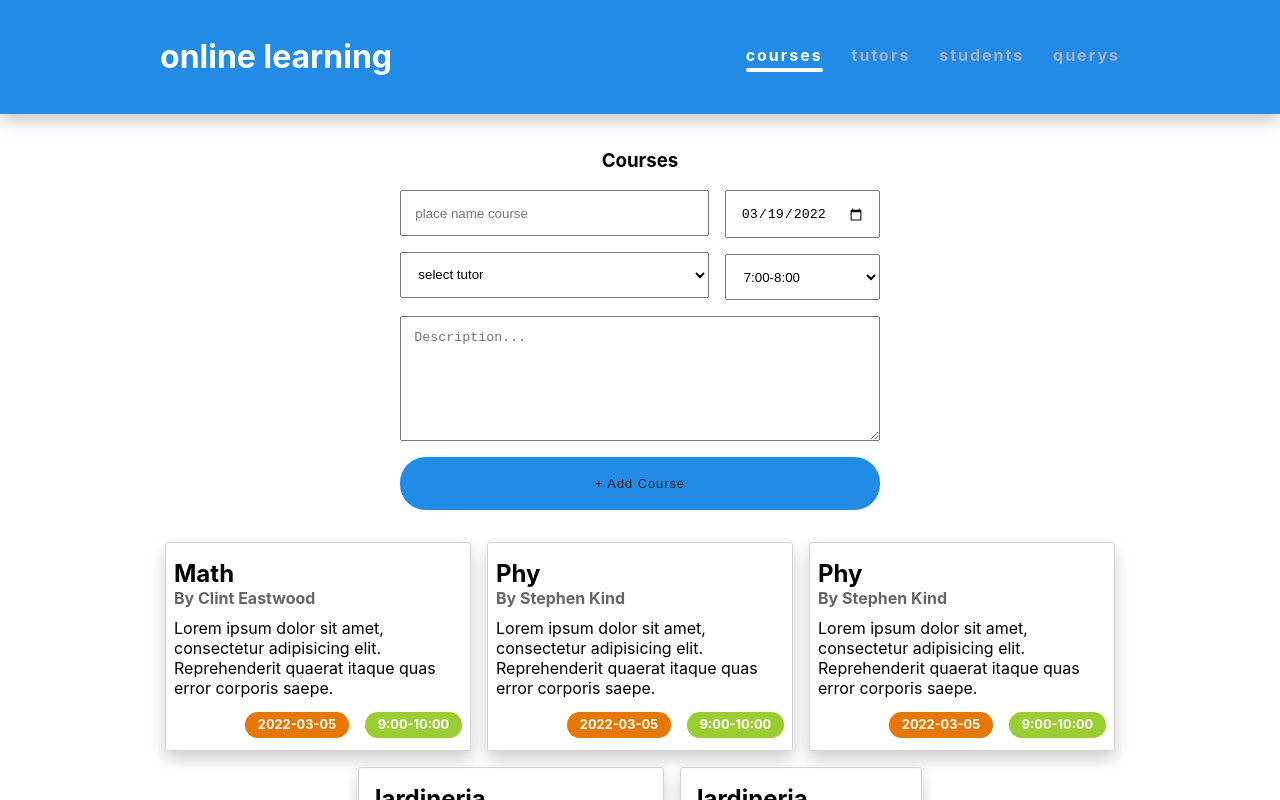
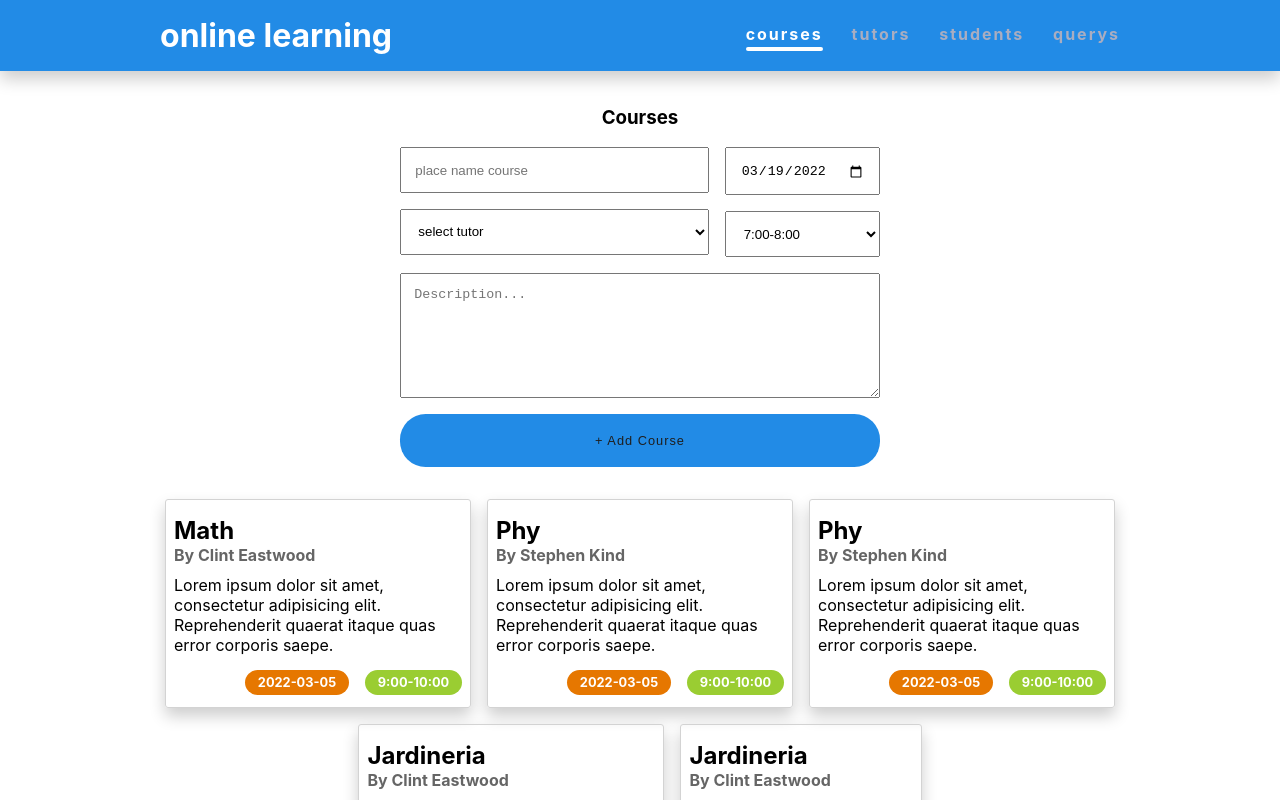
Before and after one commit to hendridg/learning-plataform-client, a React (Create React App) app: page / in a window 1280 px wide. Shown: the top 800 px of the page. Built offline with nearby package versions, Linux system fonts and the light colour scheme; data requests are answered from the project's data file.

Commit message:
Update padding in NavBar component

```diff
--- a/src/components/NavBar.js
+++ b/src/components/NavBar.js
@@ -9,7 +9,7 @@ const WrapperNav = styled.div`
   /* background: #1f1f1f; */
   background: #228be6;
   box-shadow: 0px 8px 16px 0px rgba(0, 0, 0, 0.2);
-  padding: 1rem 2rem;
+  padding: 1rem;
 `;
 
 const Container = styled.div`
@@ -35,6 +35,7 @@ const TitleApp = styled.h1`
   flex: 2;
   text-align: left;
   color: white;
+  margin: 0;
 `;
 
 const Link = styled(NavLink)`
```
